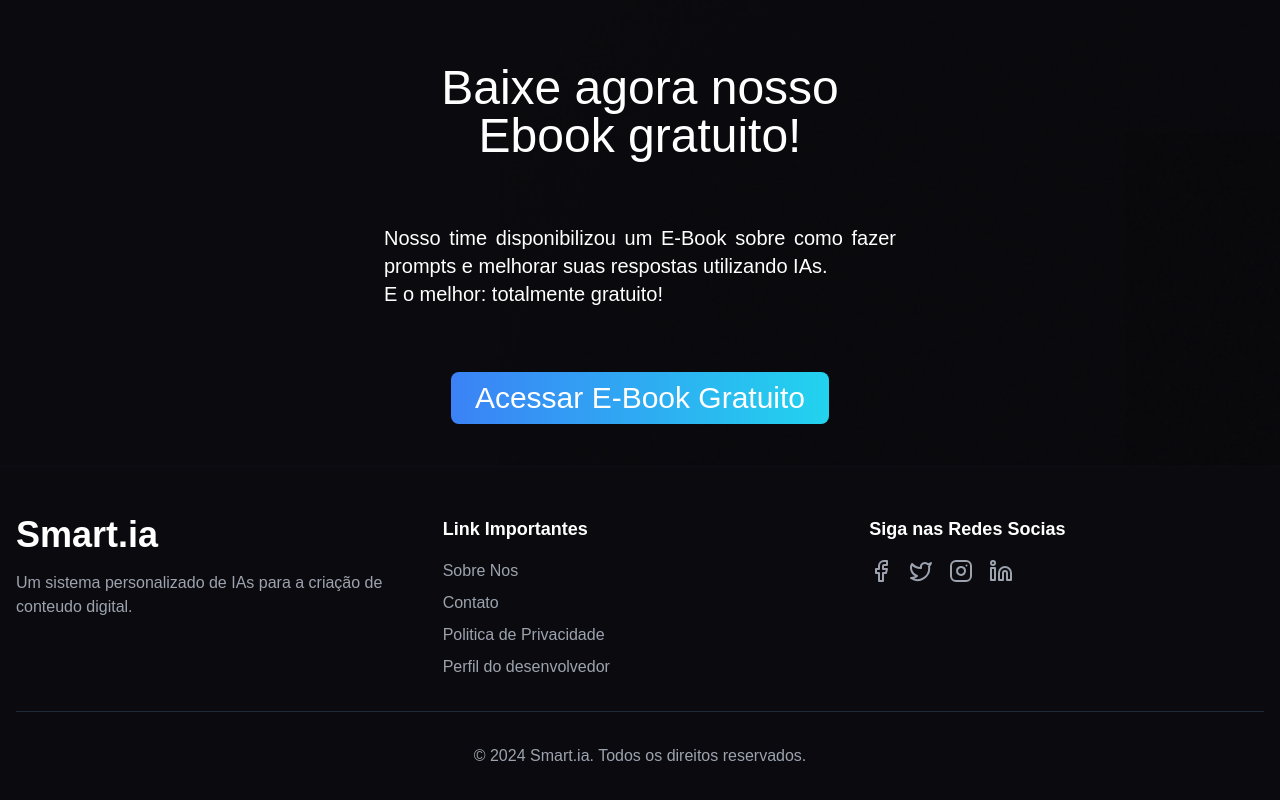
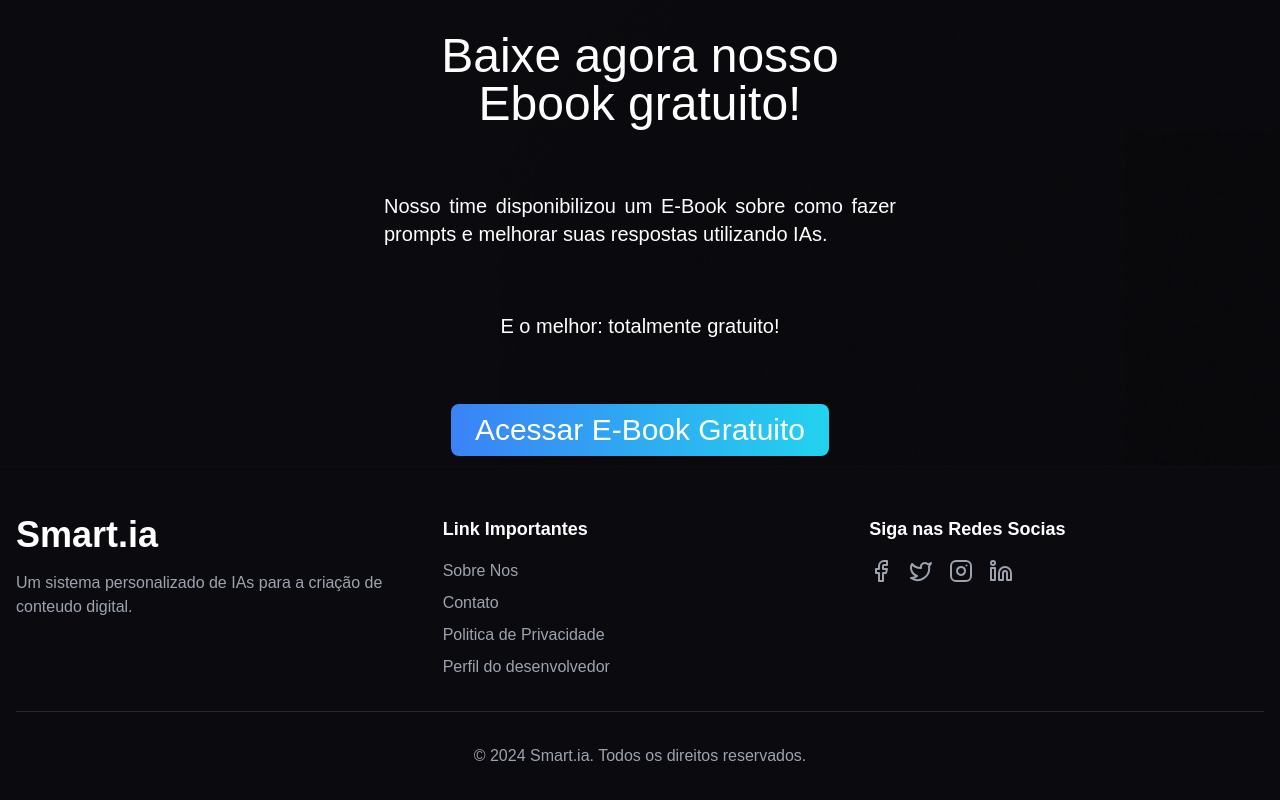
Before and after one commit to idrispukke/smartia-tcc, a Next.js app: page / in a window 1280 px wide. Shown: the part 3333-4133 px from the top of the page. Built offline with nearby package versions, Linux system fonts and the light colour scheme.

Commit message:
Update aboutBook.tsx

```diff
--- a/src/components/main/aboutBook.tsx
+++ b/src/components/main/aboutBook.tsx
@@ -29,7 +29,10 @@ export default function AboutBook() {
                          Baixe agora nosso Ebook gratuito!
                     </h1>
                     <p className=" hidden md:block text-justify text-center text-xl">
-                         Nosso time disponibilizou um E-Book sobre como fazer prompts e melhorar suas respostas utilizando IAs.<br/> E o melhor: totalmente gratuito!
+                         Nosso time disponibilizou um E-Book sobre como fazer prompts e melhorar suas respostas utilizando IAs.
+                    </p>
+                    <p className=" hidden md:block text-justify text-center text-xl">
+                         E o melhor: totalmente gratuito!
                     </p>
                     <Link
                          href="/assets/book.pdf"
```
